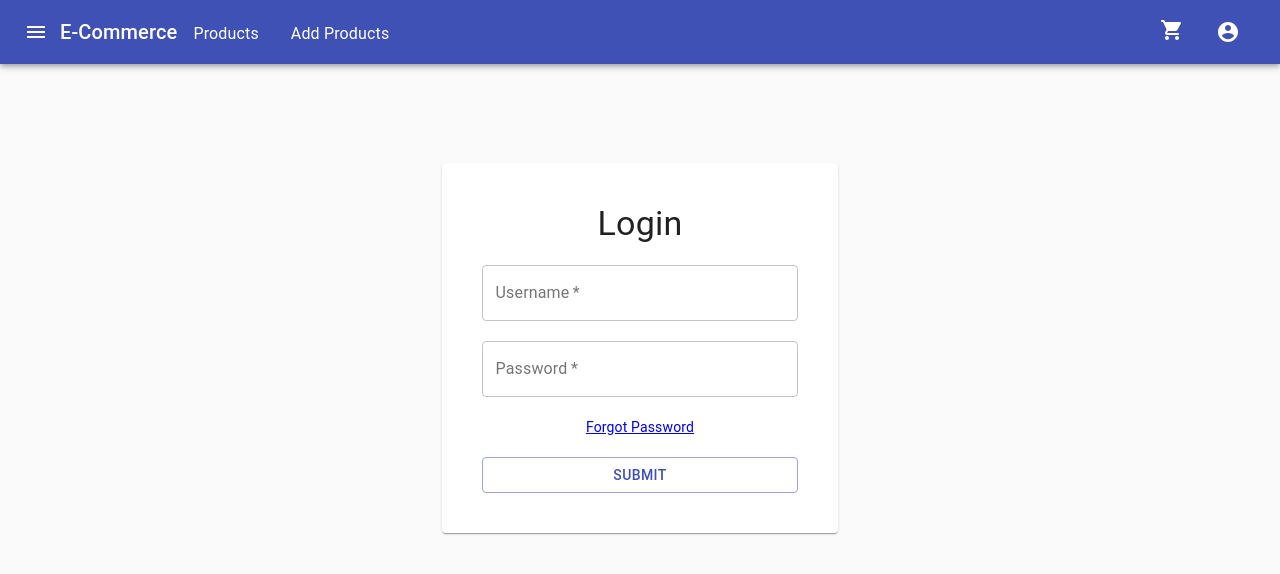
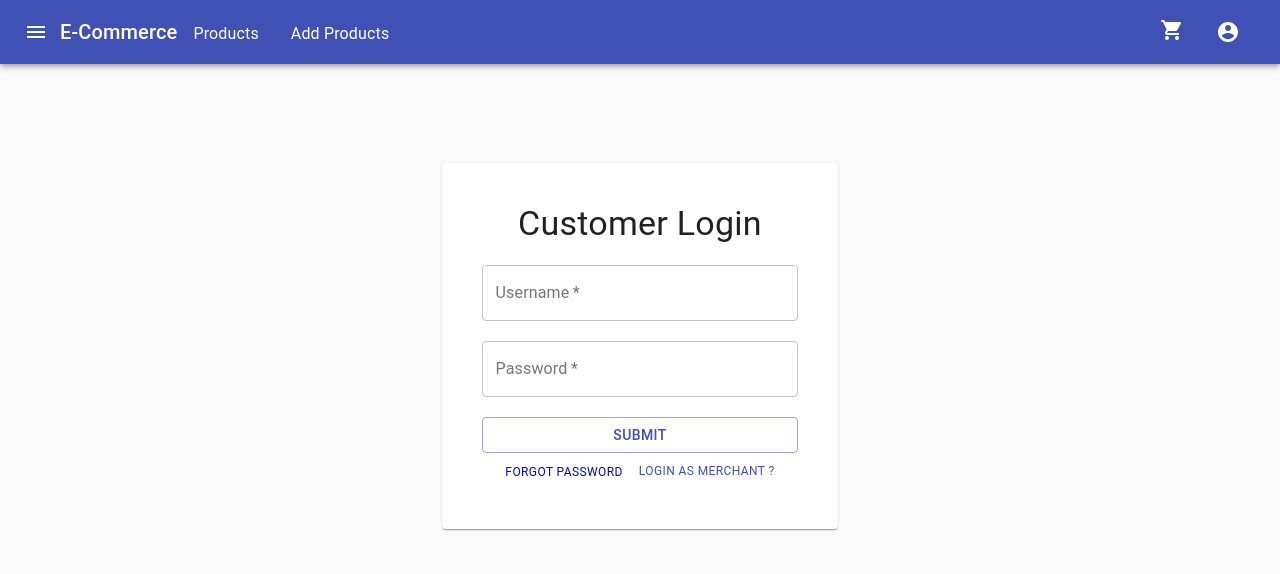
Before and after one commit to oursky/presentation-microservices-kotlin, a React (Create React App) app in the folder frontend/: page /login in a window 1280 px wide. Shown: the top 574 px of the page. Built offline with nearby package versions, Linux system fonts and the light colour scheme.

Commit message:
Update frontend for merchant & user

```diff
--- a/frontend/src/APIService/index.tsx
+++ b/frontend/src/APIService/index.tsx
@@ -1,13 +1,11 @@
 import LoginData from "../interfaces/LoginData";
 import RegisterData from "../interfaces/RegisterData";
-// import NewProductData from "../interfaces/NewProductData";
 import { LoginResult, RegisterResult } from "../interfaces/APIResponses";
 const API_ENDPOINT = "http://localhost:8080";
 const API_PATH = {
   AUTH: "/auth",
   PRODUCT: "/product/",
 };
-
 const HEADER = {
   Accept: "application/json",
   "Content-Type": "application/json",
@@ -19,8 +17,10 @@ const AUTH_HEADER = (token: String) => {
   };
 };
 
+const AUTH_PATH = (isMerchant: boolean) => (isMerchant ? "/merchant" : "/user");
+
 const APIService = {
-  User: {
+  Auth: {
     login: (data: LoginData): Promise<LoginResult> =>
       fetch(`${API_ENDPOINT}${API_PATH.AUTH}/login`, {
         method: "POST",
@@ -28,8 +28,11 @@ const APIService = {
         headers: HEADER,
       }).then(res => res.json()),
 
-    register: (data: RegisterData): Promise<RegisterResult> =>
-      fetch(`${API_ENDPOINT}${API_PATH.AUTH}/signup`, {
+    register: (
+      data: RegisterData,
+      isMerchant: boolean
+    ): Promise<RegisterResult> =>
+      fetch(`${API_ENDPOINT}${API_PATH.AUTH}${AUTH_PATH(isMerchant)}/signup`, {
         method: "POST",
         body: JSON.stringify(data),
         headers: HEADER,
--- a/frontend/src/Interfaces/RegisterData.tsx
+++ b/frontend/src/Interfaces/RegisterData.tsx
@@ -1,5 +1,5 @@
 export default interface RegisterData {
-  user: String;
+  email: String;
   pass: String;
   confpass: String;
 }
--- a/frontend/src/screens/Login/Login.scss
+++ b/frontend/src/screens/Login/Login.scss
@@ -1,5 +1,9 @@
-.MyPaper {
+.mypaper {
     padding: 10%;
     margin-top: 20%;
     text-align: center;
 }
+
+.mylink {
+    text-decoration: none
+}
--- a/frontend/src/screens/Login/index.tsx
+++ b/frontend/src/screens/Login/index.tsx
@@ -23,9 +23,13 @@ export default function Login() {
     user: "",
     pass: "",
   });
+  const [isMerchant, setIsMerchant] = useState<boolean>(false);
   const [redirect, setRedirect] = useState<boolean>(false);
 
   const setLoginResultNull = useCallback(() => setLoginResult(undefined), []);
+  const updateIsMerchant = useCallback(() => setIsMerchant(!isMerchant), [
+    isMerchant,
+  ]);
 
   const handleChange = (name: keyof LoginData) => (
     event: React.ChangeEvent<HTMLInputElement>
@@ -35,7 +39,7 @@ export default function Login() {
 
   function submitForm(e: FormEvent<HTMLFormElement>): void {
     e.preventDefault();
-    APIService.User.login(loginData)
+    APIService.Auth.login(loginData)
       .then((result: LoginResult) => {
         if (result.error) {
           setLoginResult(result.error);
@@ -70,8 +74,10 @@ export default function Login() {
         onCloseClick={setLoginResultNull}
       />
 
-      <Paper className="MyPaper">
-        <Typography variant="h4">Login</Typography>
+      <Paper className="mypaper">
+        <Typography variant="h4">
+          {isMerchant ? "Merchant" : "Customer"} Login
+        </Typography>
 
         <br />
 
@@ -101,11 +107,6 @@ export default function Login() {
           <br />
           <br />
 
-          <Link to="/forgot">Forgot Password</Link>
-
-          <br />
-          <br />
-
           <Button
             fullWidth={true}
             variant="outlined"
@@ -114,6 +115,17 @@ export default function Login() {
           >
             Submit
           </Button>
+          <br />
+          <Button color="primary">
+            <Link to="/forgot" className="mylink">
+              <Typography variant="caption">Forgot Password</Typography>
+            </Link>
+          </Button>
+          <Button color="primary" onClick={updateIsMerchant}>
+            <Typography variant="caption">
+              Login as {isMerchant ? "Customer" : "Merchant"} ?
+            </Typography>
+          </Button>
         </form>
       </Paper>
     </Container>
--- a/frontend/src/screens/Register/index.tsx
+++ b/frontend/src/screens/Register/index.tsx
@@ -1,4 +1,4 @@
-import React, { useState, useCallback } from "react";
+import React, { FormEvent, useState, useCallback } from "react";
 import APIService from "../../APIService";
 import {
   TextField,
@@ -19,10 +19,11 @@ export default function Register() {
   const [submitResult, setSubmitResult] = useState<string>("");
   const [success, setSuccess] = useState<boolean>(false);
   const [registerData, setRegisterData] = useState<RegisterData>({
-    user: "",
+    email: "",
     pass: "",
     confpass: "",
   });
+  const [isMerchant, setIsMerchant] = useState<boolean>(false);
 
   const handleChange = (name: keyof RegisterData) => (
     event: React.ChangeEvent<HTMLInputElement>
@@ -31,14 +32,18 @@ export default function Register() {
   };
 
   const setSubmitResultEmpty = useCallback(() => setSubmitResult(""), []);
+  const updateIsMerchant = useCallback(() => setIsMerchant(!isMerchant), [
+    isMerchant,
+  ]);
 
-  function submitForm(): void {
+  function submitForm(e: FormEvent<HTMLFormElement>): void {
+    e.preventDefault();
     if (registerData.confpass !== registerData.pass) {
       setSubmitResult("Passwords are not the same !");
       return;
     }
 
-    APIService.User.register(registerData)
+    APIService.Auth.register(registerData, isMerchant)
       .then((result: RegisterResult) => {
         if (result.error) {
           setSubmitResult(result.error);
@@ -73,18 +78,21 @@ export default function Register() {
       />
 
       <Paper className="MyPaper">
-        <Typography variant="h4">Register</Typography>
+        <Typography variant="h4">
+          {isMerchant ? "Merchant" : "Customer"} Register
+        </Typography>
 
         <br />
 
-        <form>
+        <form onSubmit={submitForm}>
           <TextField
             required={true}
             fullWidth={true}
-            name="user"
+            type="email"
+            name="email"
             variant="outlined"
-            label="Username"
-            onChange={handleChange("user")}
+            label="Email"
+            onChange={handleChange("email")}
           />
 
           <br />
@@ -121,9 +129,14 @@ export default function Register() {
             variant="outlined"
             color="primary"
             type="submit"
-            onClick={submitForm}
           >
             Submit
+          </Button>
+          <br />
+          <Button color="primary" onClick={updateIsMerchant}>
+            <Typography variant="caption">
+              Register as {isMerchant ? "Customer" : "Merchant"} ?
+            </Typography>
           </Button>
         </form>
       </Paper>
```
